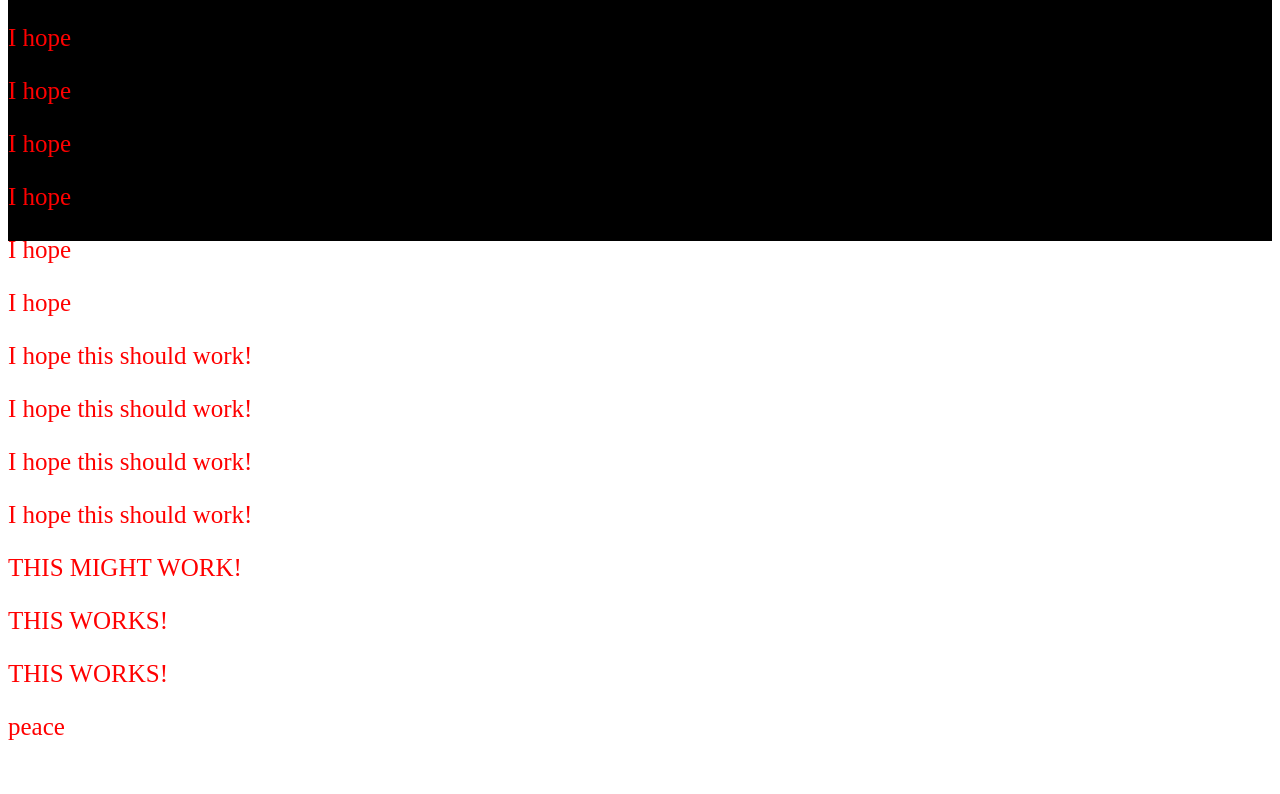
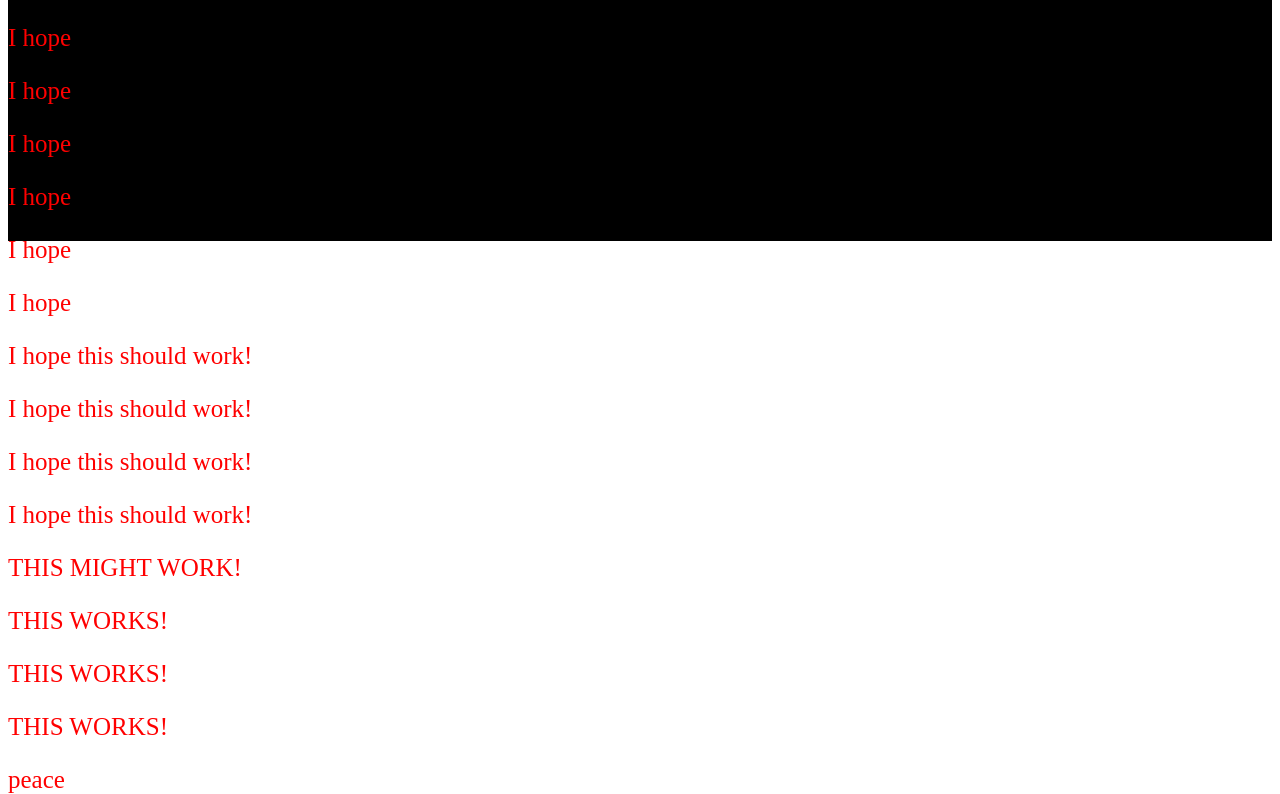
Before and after one commit to github-actions-and-flow-test/test-git-flow, a React app: page / in a window 1280 px wide. Shown: the part 567-1361 px from the top of the page. Before the commit the page ends 1308 px from the top, so only its background shows below. Built offline with nearby package versions, Linux system fonts and the light colour scheme.

Commit message:
feat(main): add paragraph

```diff
--- a/src/component.tsx
+++ b/src/component.tsx
@@ -42,6 +42,7 @@ export const App = () => {
 			<p>THIS MIGHT WORK!</p>
 			<p>THIS WORKS!</p>
 			<p>THIS WORKS!</p>
+			<p>THIS WORKS!</p>
 
 
 			<p>peace</p>
```
